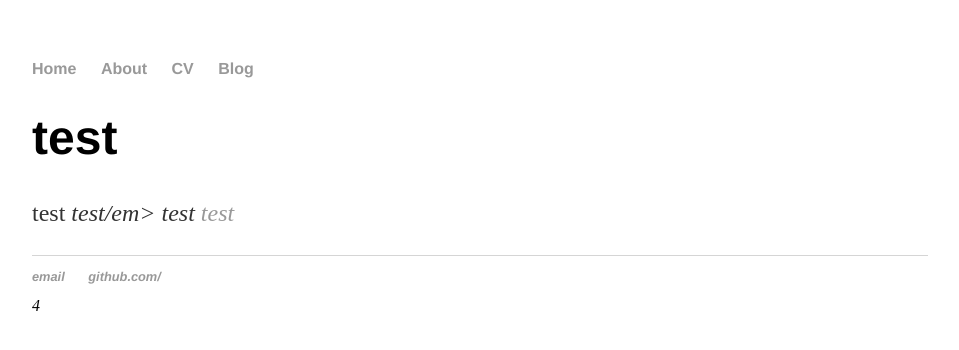
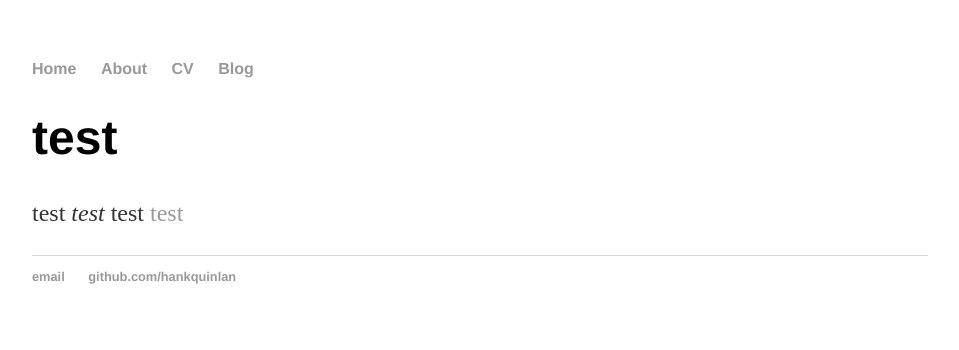
Before and after one commit to luogenomics/luogenomics.github.io, a Jekyll site: the page built from index.html, in a window 1280 px wide. Shown: the top 350 px of the page, without its empty margins (160-1119 px from the left). Built offline with Jekyll 4.4.1, drawn with Linux system fonts in a browser that asks for light colours.

Commit message:
Update index.html

```diff
--- a/index.html
+++ b/index.html
@@ -1,31 +1,8 @@
-<!DOCTYPE html>
-<html>
-	<head>
-		<title>test</title>
-		<!-- link to main stylesheet -->
-		<link rel="stylesheet" type="text/css" href="/css/main.css">
-	</head>
-	<body>
-		<nav>
-    		<ul>
-        		<li><a href="/">Home</a></li>
-	        	<li><a href="/about">About</a></li>
-        		<li><a href="/cv">CV</a></li>
-        		<li><a href="/blog">Blog</a></li>
-    		</ul>
-		</nav>
-		<div class="container">
-    		<div class="blurb">
-        		<h1>test</h1>
-				<p> test <em>test/em> test <a href="/about">test</a></p>
-    		</div><!-- /.blurb -->
-		</div><!-- /.container -->
-		<footer>
-    		<ul>
-        		<li><a href="mailto:test@gmail.com">email</a></li>
-        		<li><a href="https://github.com/test">github.com/</a></li>
-			</ul>
-		</footer>
-	</body>
-</html>
-4
+---
+layout: default
+title: test
+---
+<div class="blurb">
+	<h1>test</h1>
+	<p>test <em>test</em> test <a href="/about">test</a></p>
+</div><!-- /.blurb -->
```
